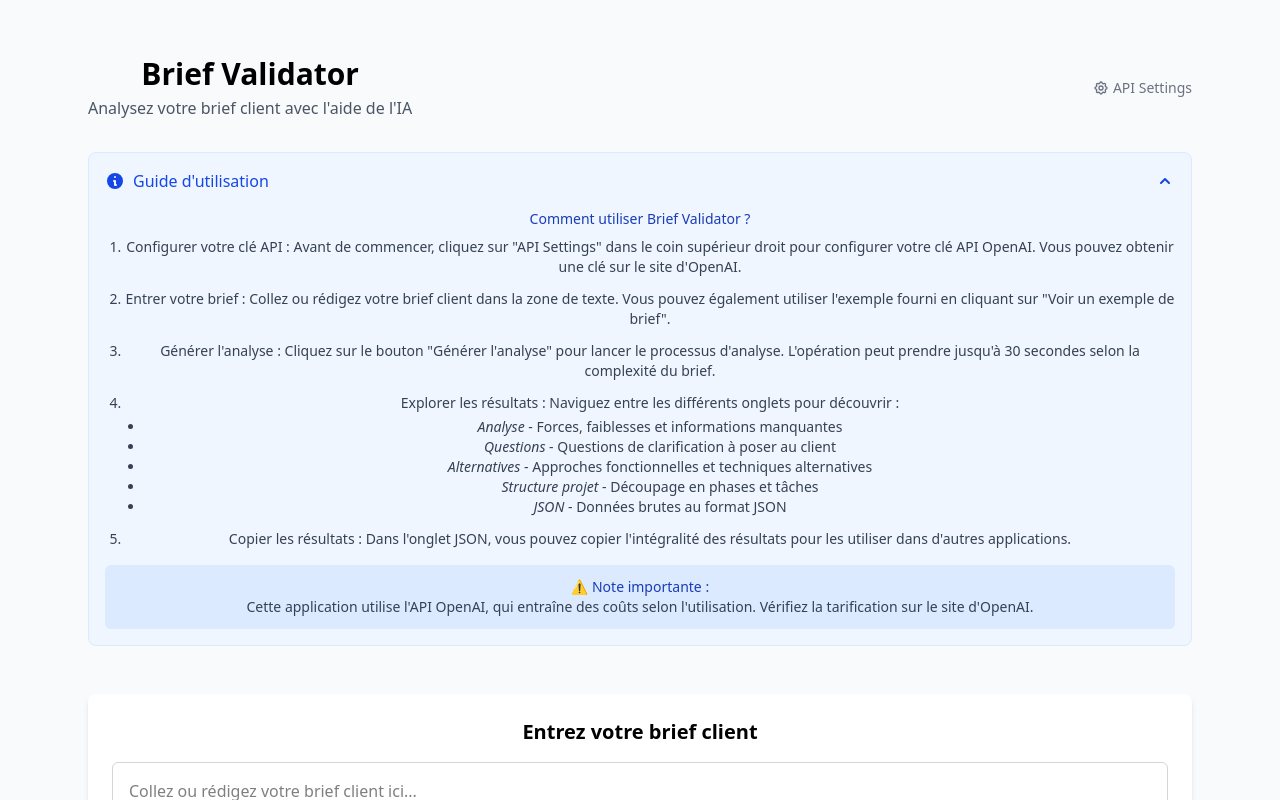
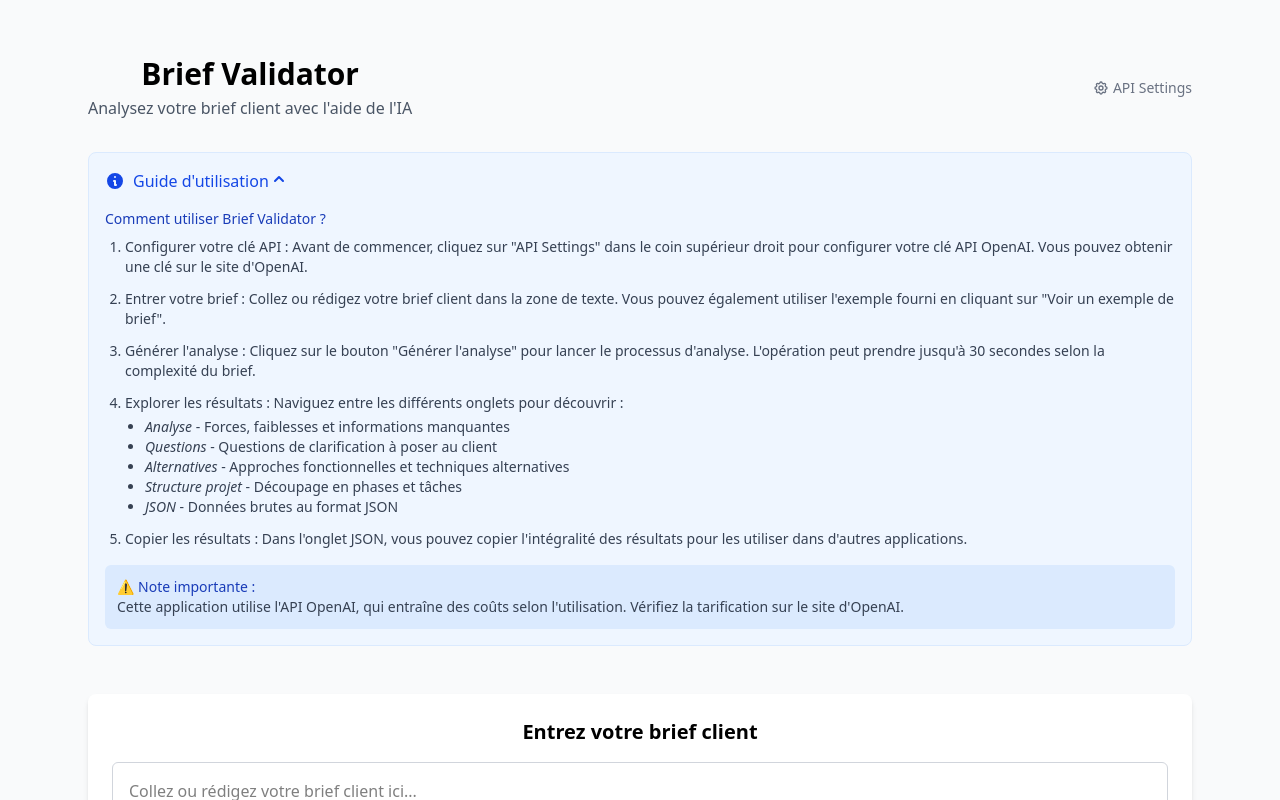
Before and after one commit to HugoDemont62/brief-validator, a React (Vite) app: page / in a window 1280 px wide. Both pictures are taken after a click on the button "Guide d'utilisation". Shown: the top 800 px of the page. Built offline with nearby package versions, Linux system fonts and the light colour scheme; no server answers.

Commit message:
fix: :bug: adjust text alignment in ExampleBrief and UserGuide components

```diff
--- a/src/components/ExampleBrief.tsx
+++ b/src/components/ExampleBrief.tsx
@@ -78,7 +78,7 @@
               Utiliser cet exemple
             </button>
           </div>
-          <pre className="text-xs text-gray-700 whitespace-pre-wrap font-mono bg-white p-3 rounded border border-gray-200 max-h-60 overflow-y-auto">
+          <pre className="text-xs text-gray-700 whitespace-pre-wrap font-mono bg-white p-3 rounded border border-gray-200 max-h-60 overflow-y-auto text-left">
             {example}
           </pre>
         </div>
--- a/src/components/UserGuide.tsx
+++ b/src/components/UserGuide.tsx
@@ -7,7 +7,7 @@
     <div className="mt-8 mb-12 border border-blue-100 rounded-lg bg-blue-50 p-4">
       <button
         onClick={() => setIsOpen(!isOpen)}
-        className="w-full flex justify-between items-center text-blue-700 font-medium focus:outline-none"
+        className="w-full text-left text-blue-700 font-medium focus:outline-none flex"
       >
         <span className="flex items-center">
           <svg className="h-5 w-5 mr-2" fill="currentColor" viewBox="0 0 20 20">
@@ -25,7 +25,7 @@
       </button>
 
       {isOpen && (
-        <div className="mt-4 text-gray-700 text-sm">
+        <div className="mt-4 text-gray-700 text-sm text-left">
           <h3 className="font-medium text-blue-800 mb-2">Comment utiliser Brief Validator ?</h3>
 
           <ol className="list-decimal ml-5 space-y-3">
```
